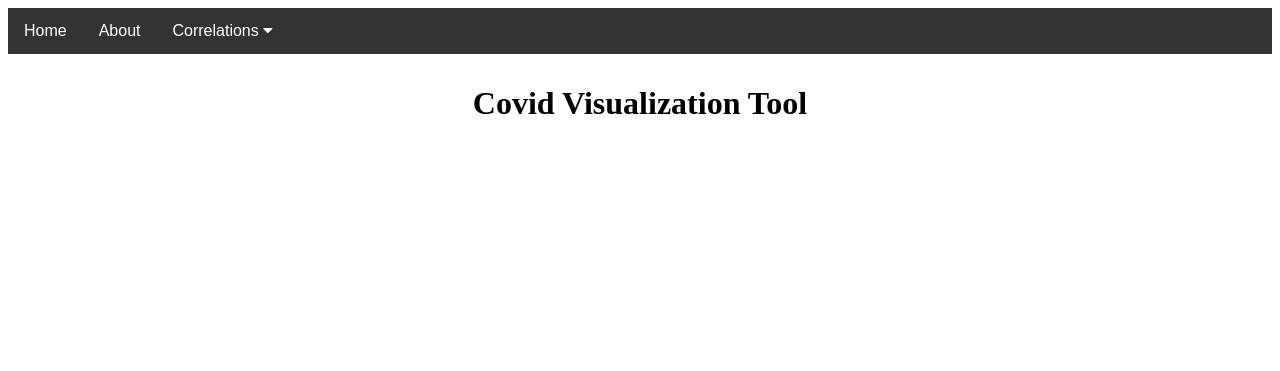
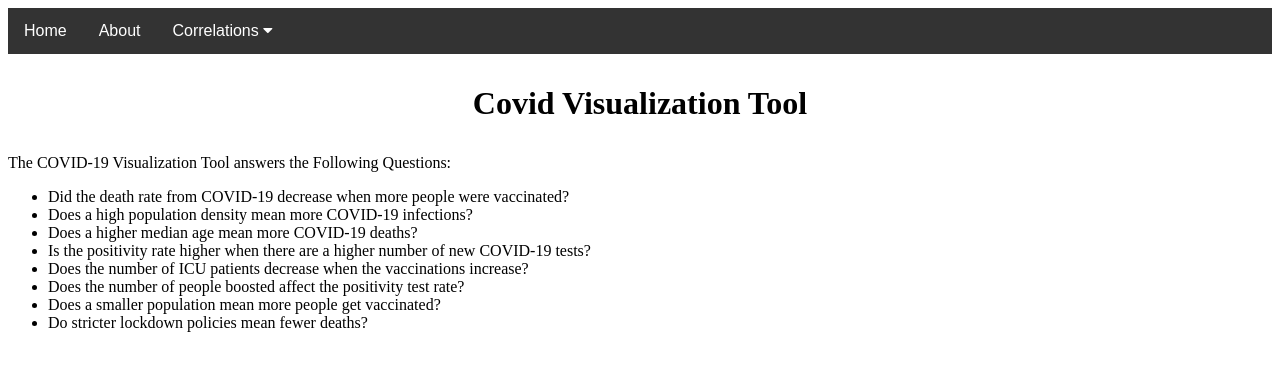
Before and after one commit to ajeukeng/gradproject, a Flask app: page / in a window 1280 px wide. Shown: the top 371 px of the page. Run offline with Flask 2, Linux system fonts and the light colour scheme.

Commit message:
added more words to the site as well as instructions on running flask app

```diff
--- a/src/common_utilities.py
+++ b/src/common_utilities.py
@@ -17,8 +17,8 @@ def get_file_from_path(filename, calling_file):
 class CommonUtilities:
     def __init__(self):
         self.date = date.today()
-        log_filename = f'cvt{self.date}.log'
-        logging.basicConfig(filename=os.path.join('logs', log_filename),
+        log_filename = os.path.join('../logs', f'cvt{self.date}.log')
+        logging.basicConfig(filename=get_file_from_path(log_filename, __file__),
                             filemode='w', format='%(name)s - %(levelname)s - %(message)s')
         self.logger = logging.getLogger()
 
--- a/src/covidVisualizationTool/app/templates/about.html
+++ b/src/covidVisualizationTool/app/templates/about.html
@@ -4,7 +4,9 @@
     <h1>{% block title %} About {% endblock %}</h1>
     <body>
         The Covid-19 Visualization Tool was created to display specific correlations from a verified Covid-19
-        dataset.
+        dataset. The dataset used for this application can be found here:
+        <a href =https://github.com/owid/covid-19-data> COVID-19 Dataset</a>.
+        Created by Anne-Liz Jeukeng.
     </body>
 
 {% endblock %}
--- a/src/covidVisualizationTool/app/templates/index.html
+++ b/src/covidVisualizationTool/app/templates/index.html
@@ -2,5 +2,18 @@
 
 {% block content %}
     <h1>{% block title %} Covid Visualization Tool {% endblock %}</h1>
+    <p>
+        The COVID-19 Visualization Tool answers the Following Questions:
+        <ul>
+            <li> Did the death rate from COVID-19 decrease when more people were vaccinated?</li>
+            <li> Does a high population density mean more COVID-19 infections? </li>
+            <li> Does a higher median age mean more COVID-19 deaths? </li>
+            <li> Is the positivity rate higher when there are a higher number of new COVID-19 tests? </li>
+            <li> Does the number of ICU patients decrease when the vaccinations increase? </li>
+            <li> Does the number of people boosted affect the positivity test rate? </li>
+            <li> Does a smaller population mean more people get vaccinated? </li>
+            <li> Do stricter lockdown policies mean fewer deaths? </li>
+        </ul>
+    </p>
 
 {% endblock %}
```
Also changed, not shown: README.md.
